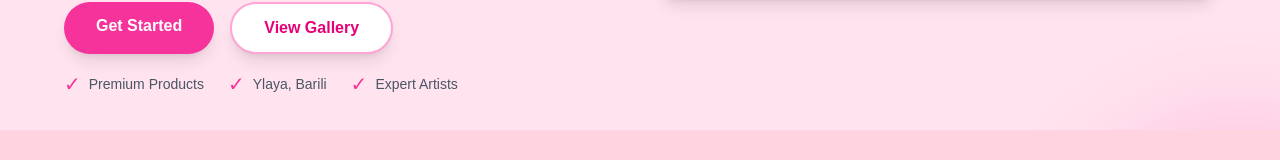
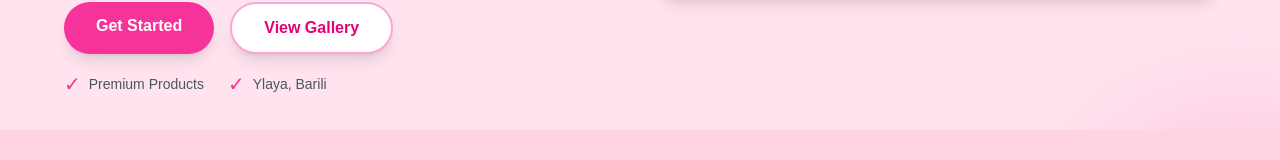
Before and after one commit to rhigovillahermosa18-star/Capstone, a Next.js app: page / in a window 1280 px wide. Shown: the part 510-670 px from the top of the page. Built offline with nearby package versions, Linux system fonts and the light colour scheme.

Commit message:
update project files

```diff
--- a/app/page.tsx
+++ b/app/page.tsx
@@ -70,7 +70,6 @@ export default function LandingPage() {
             <div className="flex gap-6 justify-center lg:justify-start text-sm text-gray-600 flex-wrap">
               <div className="flex items-center gap-2"><span className="text-pink-500 text-xl">✓</span><span>Premium Products</span></div>
               <div className="flex items-center gap-2"><span className="text-pink-500 text-xl">✓</span><span>Ylaya, Barili</span></div>
-              <div className="flex items-center gap-2"><span className="text-pink-500 text-xl">✓</span><span>Expert Artists</span></div>
             </div>
           </div>
 
```
